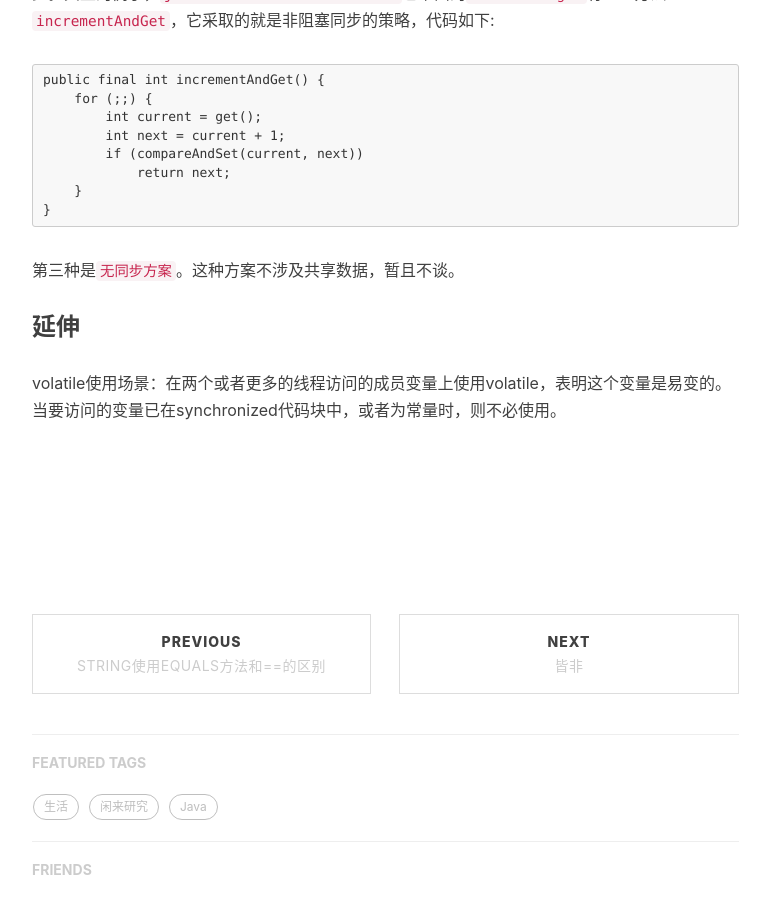
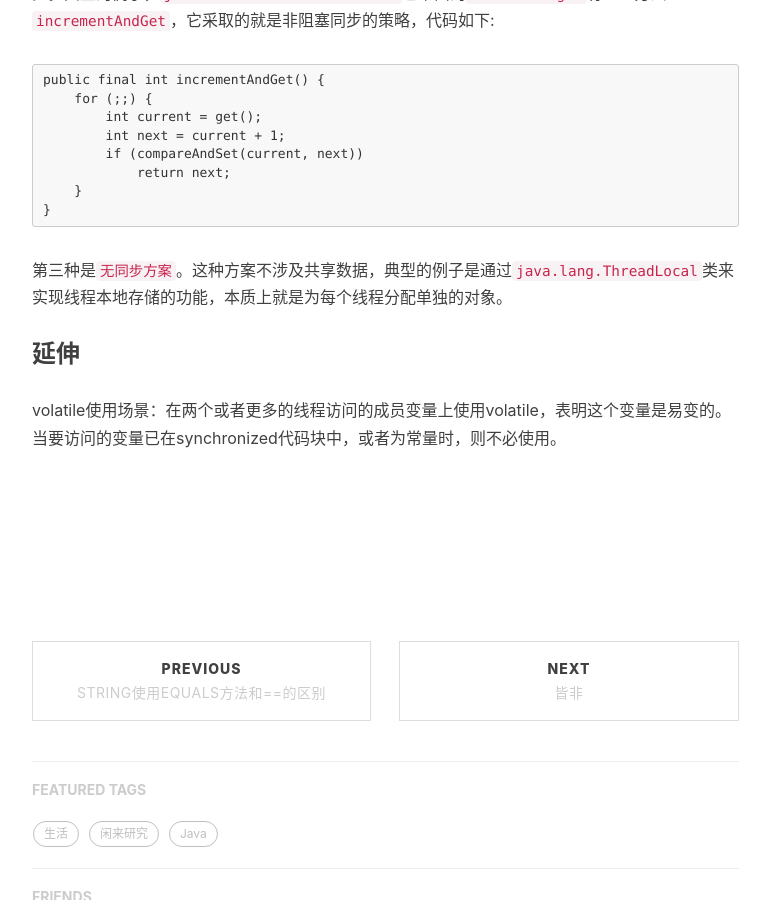
Before and after one commit to kanonjz/kanonjz.github.io, a Jekyll site: the page built from _posts/2017-11-24-talk-about-concurrency.md, in a window 1280 px wide and 900 px high, scrolled down 1113 px. Shown: the whole window, without its empty margins (233-1003 px from the left). Built offline with Jekyll 4.4.1, drawn with Linux system fonts in a browser that asks for light colours; nearby versions of some CDN libraries; comment, search, counter and statistics services are not loaded.

Commit message:
Update 2017-11-24-talk-about-concurrency.md

````diff
--- a/_posts/2017-11-24-talk-about-concurrency.md
+++ b/_posts/2017-11-24-talk-about-concurrency.md
@@ -33,7 +33,7 @@ public final int incrementAndGet() {
 }
 ```
 
-第三种是`无同步方案`。这种方案不涉及共享数据，暂且不谈。
+第三种是`无同步方案`。这种方案不涉及共享数据，典型的例子是通过`java.lang.ThreadLocal`类来实现线程本地存储的功能，本质上就是为每个线程分配单独的对象。
 
 ### 延伸
 volatile使用场景：在两个或者更多的线程访问的成员变量上使用volatile，表明这个变量是易变的。当要访问的变量已在synchronized代码块中，或者为常量时，则不必使用。
````
